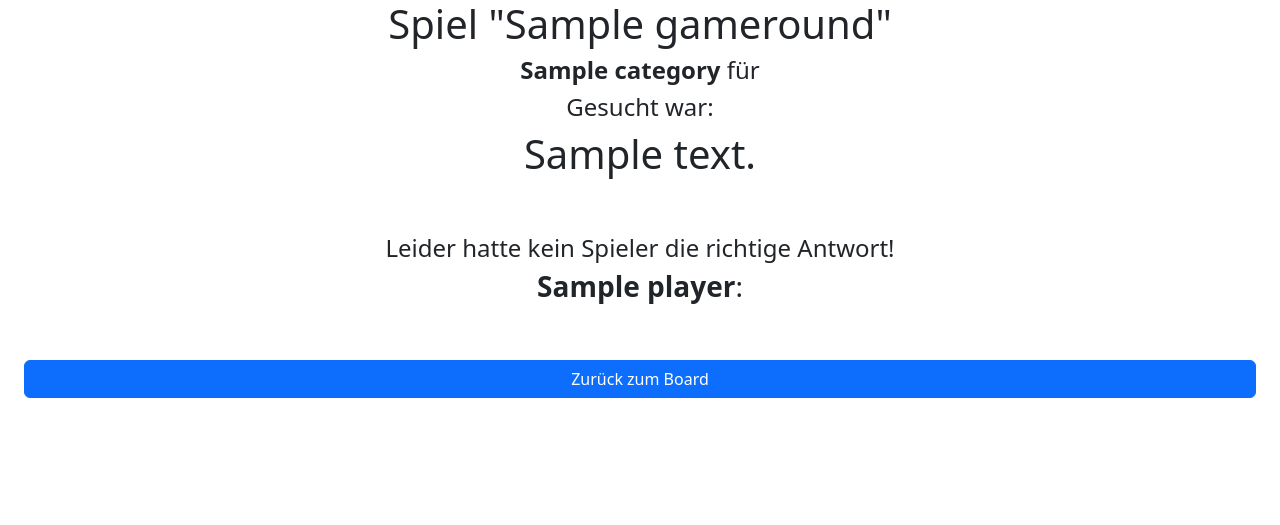
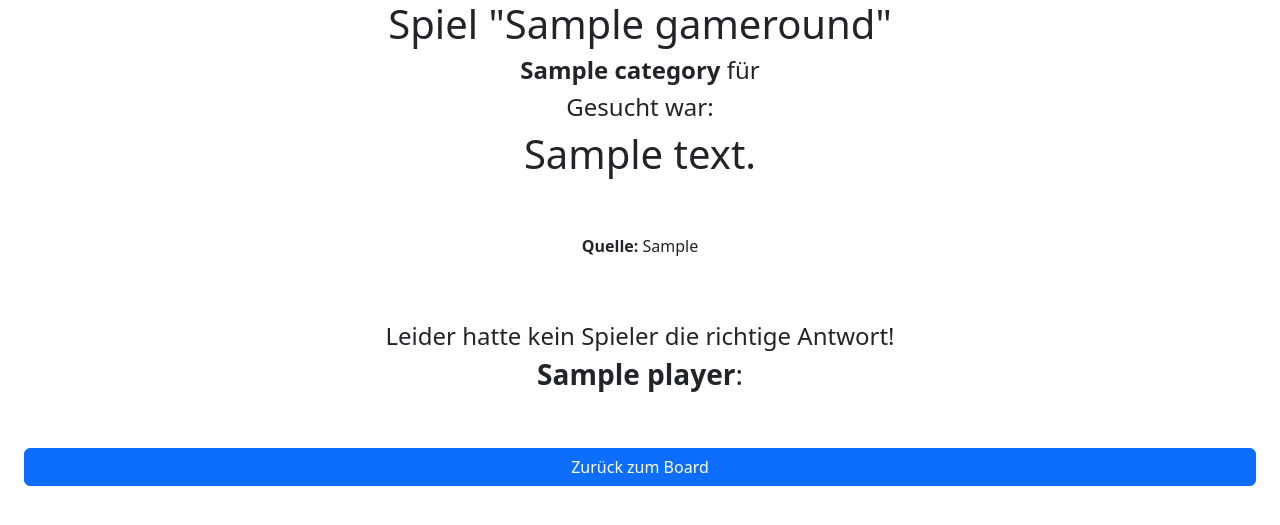
Before and after one commit to margau/djangopardy, a Django app: page /play/1/answeraction/none/1 in a window 1280 px wide. Shown: the top 525 px of the page. Run offline with Django 5.2, Linux system fonts and the light colour scheme; tables that the repository leaves empty hold one stand-in row (values such as "Sample post"); parts of the project's set-up code (start-up, migrations or seed data) failed here and were passed over; some libraries are stand-ins or nearby versions.

Commit message:
feat: add new attribution field to formaly attribute images/questions

```diff
--- a/src/jeopardy/models.py
+++ b/src/jeopardy/models.py
@@ -69,6 +69,7 @@ class AnswerQuestion(models.Model):
     question_media = models.FileField(upload_to="question/", blank=True)
     question_media_type = models.CharField(max_length=1, choices=MEDIA_CHOICES, default=MEDIA_NONE)
     internal_notes = models.TextField(blank=True)
+    attribution = models.TextField(blank=True)
 
     objects = AnswerQuestionManager()
 
--- a/src/jeopardy/templates/question.html
+++ b/src/jeopardy/templates/question.html
@@ -13,6 +13,13 @@
     {% endif %}
   </div>
 </div>
+{% if answer.attribution %}
+<div class="row mt-5">
+  <div class="col">
+    <p><b>Quelle:</b> {{ answer.attribution }}</p>
+  </div>
+</div>
+{% endif %}
 <div class="row mt-5">
 <div class="col">
   {% if player_correct %}
```
Also changed, not shown: src/jeopardy/templates/answer.html (+7 -0 lines), src/jeopardy/migrations/0008_answerquestion_attribution.py (added).
